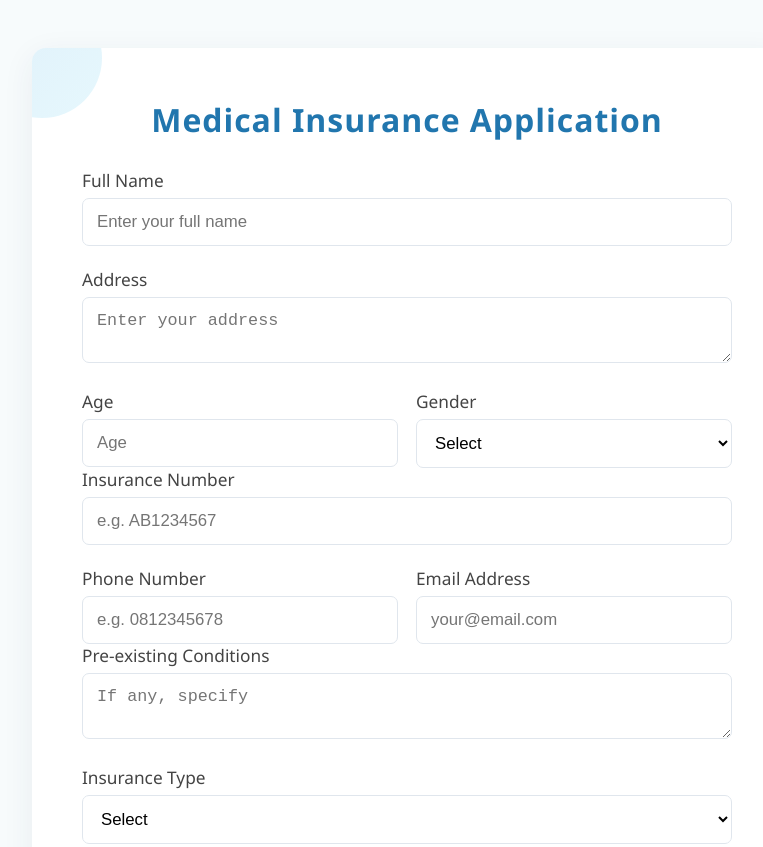
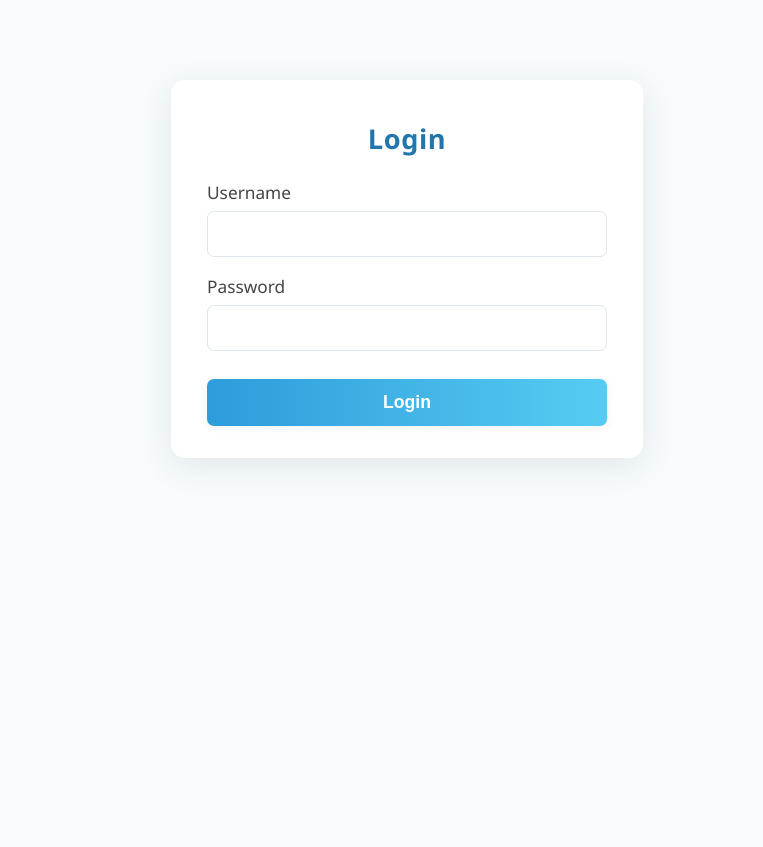
Before and after one commit to anaslatehRPA/website_form, a plain HTML site: page index.html in a window 1280 px wide. Shown: the top 847 px of the page, without its empty margins (233-996 px from the left). After the commit the page ends 800 px from the top, so only its background shows below. Drawn offline with Linux system fonts and the light colour scheme.

Commit message:
Add files via upload

```diff
--- a/index.html
+++ b/index.html
@@ -2,7 +2,7 @@
 <html lang="en">
 <head>
   <meta charset="UTF-8">
-  <title>Medical Insurance Application</title>
+  <title>Login | Medical Insurance Application</title>
   <meta name="viewport" content="width=device-width, initial-scale=1">
   <style>
     :root {
@@ -12,6 +12,7 @@
       --white: #fff;
       --border: #e0e6ed;
       --success: #27ae60;
+      --danger: #e74c3c;
     }
     body {
       font-family: 'Segoe UI', 'Roboto', Arial, sans-serif;
@@ -19,6 +20,79 @@
       margin: 0;
       padding: 0;
     }
+    /* Login Box */
+    .center-box {
+      max-width: 400px;
+      margin: 80px auto;
+      background: var(--white);
+      border-radius: 14px;
+      box-shadow: 0 8px 32px rgba(44, 62, 80, 0.10);
+      padding: 40px 36px 32px 36px;
+      position: relative;
+      text-align: center;
+    }
+    .login-title {
+      color: var(--primary-dark);
+      font-size: 1.7rem;
+      font-weight: 700;
+      margin-bottom: 24px;
+      letter-spacing: 0.02em;
+    }
+    .login-form .form-group {
+      text-align: left;
+      margin-bottom: 18px;
+    }
+    .login-form label {
+      font-weight: 500;
+      margin-bottom: 7px;
+      color: #444;
+      display: block;
+    }
+    .login-form input {
+      width: 100%;
+      padding: 12px;
+      border: 1.5px solid var(--border);
+      border-radius: 7px;
+      font-size: 1.07rem;
+      transition: border-color 0.2s;
+      box-sizing: border-box;
+      outline: none;
+      background: var(--white);
+    }
+    .login-form input:focus {
+      border-color: var(--primary);
+    }
+    .login-btn {
+      width: 100%;
+      background: linear-gradient(90deg, var(--primary), #56ccf2);
+      color: #fff;
+      border: none;
+      padding: 13px 0;
+      font-size: 1.1rem;
+      font-weight: 600;
+      border-radius: 7px;
+      box-shadow: 0 2px 8px rgba(44, 62, 80, 0.07);
+      cursor: pointer;
+      transition: background 0.2s;
+      margin-top: 10px;
+    }
+    .login-btn:hover {
+      background: linear-gradient(90deg, var(--primary-dark), #2d9cdb);
+    }
+    .error-message {
+      color: var(--danger);
+      background: #fcf0f1;
+      border: 1px solid #f3c4c7;
+      border-radius: 6px;
+      padding: 8px;
+      font-size: 1rem;
+      margin-bottom: 15px;
+      display: none;
+    }
+    /* Hide main app before login */
+    #app-content { display: none; }
+
+    /* Insurance Form */
     .form-wrapper {
       max-width: 650px;
       margin: 48px auto;
@@ -49,77 +123,35 @@
       font-size: 2rem;
       letter-spacing: 0.03em;
     }
-    form {
-      position: relative;
-      z-index: 2;
+    .form-group { margin-bottom: 22px; }
+    label { font-weight: 500; margin-bottom: 6px; display: block; color: #444; font-size: 1.08rem; }
+    input, select, textarea {
+      width: 100%; padding: 13px 14px; border: 1.5px solid var(--border);
+      border-radius: 7px; font-size: 1.05rem; background: var(--white);
+      transition: border-color 0.2s; box-sizing: border-box; outline: none;
     }
-    .form-group {
-      margin-bottom: 22px;
+    input:focus, select:focus, textarea:focus {
+      border-color: var(--primary); background: #f6fbfe;
     }
-    label {
-      font-weight: 500;
-      margin-bottom: 6px;
-      display: block;
-      color: #444;
-      font-size: 1.08rem;
-    }
-    input,
-    select,
-    textarea {
-      width: 100%;
-      padding: 13px 14px;
-      border: 1.5px solid var(--border);
-      border-radius: 7px;
-      font-size: 1.05rem;
-      background: var(--white);
-      transition: border-color 0.2s;
-      box-sizing: border-box;
-      outline: none;
-    }
-    input:focus,
-    select:focus,
-    textarea:focus {
-      border-color: var(--primary);
-      background: #f6fbfe;
-    }
-    textarea {
-      resize: vertical;
-      min-height: 60px;
-      max-height: 140px;
-    }
-    .form-row {
-      display: flex;
-      gap: 18px;
-    }
-    .form-row > .form-group {
-      flex: 1 1 0;
-      margin-bottom: 0;
-    }
+    textarea { resize: vertical; min-height: 60px; max-height: 140px; }
+    .form-row { display: flex; gap: 18px; }
+    .form-row > .form-group { flex: 1 1 0; margin-bottom: 0; }
     .btn-submit {
       background: linear-gradient(90deg, var(--primary), #56ccf2);
-      color: var(--white);
-      border: none;
-      padding: 15px 0;
-      font-size: 1.15rem;
-      font-weight: 600;
-      border-radius: 7px;
-      width: 100%;
-      box-shadow: 0 2px 8px rgba(44, 62, 80, 0.07);
-      cursor: pointer;
-      transition: background 0.2s, transform 0.13s;
-      margin-top: 10px;
+      color: var(--white); border: none; padding: 15px 0; font-size: 1.15rem;
+      font-weight: 600; border-radius: 7px; width: 100%;
+      box-shadow: 0 2px 8px rgba(44, 62, 80, 0.07); cursor: pointer;
+      transition: background 0.2s, transform 0.13s; margin-top: 10px;
     }
     .btn-submit:hover {
       background: linear-gradient(90deg, var(--primary-dark), #2d9cdb);
       transform: translateY(-1px) scale(1.01);
     }
     @media (max-width: 800px) {
-      .form-wrapper {
-        max-width: 96vw;
-        padding: 24px 4vw 14px 4vw;
-      }
+      .form-wrapper { max-width: 96vw; padding: 24px 4vw 14px 4vw; }
       .form-title { font-size: 1.25rem; }
       .form-row { flex-direction: column; gap: 0; }
+      .center-box { margin: 30px auto; }
     }
     /* Modal Overlay */
     .modal-overlay {
@@ -196,6 +228,25 @@
   </style>
 </head>
 <body>
+  <!-- Login Box -->
+  <div class="center-box" id="login-box">
+    <div class="login-title">Login</div>
+    <div class="error-message" id="login-error">Username or Password incorrect!</div>
+    <form class="login-form" id="loginForm" autocomplete="off">
+      <div class="form-group">
+        <label for="username">Username</label>
+        <input id="username" type="text" required autocomplete="username">
+      </div>
+      <div class="form-group">
+        <label for="password">Password</label>
+        <input id="password" type="password" required autocomplete="current-password">
+      </div>
+      <button type="submit" class="login-btn">Login</button>
+    </form>
+  </div>
+
+  <!-- Main App Content (hidden before login) -->
+  <div id="app-content">
     <div class="form-wrapper">
       <div class="form-title">Medical Insurance Application</div>
       <form id="insuranceForm" autocomplete="off">
@@ -252,7 +303,6 @@
         <button type="submit" class="btn-submit">Submit Application</button>
       </form>
     </div>
-
     <!-- Modal Success Box -->
     <div class="modal-overlay" id="modalOverlay">
       <div class="modal-box">
@@ -269,19 +319,36 @@
         <button class="modal-close-btn" id="modalCloseBtn">ปิด</button>
       </div>
     </div>
+  </div>
 
   <script>
+    // Login Logic
+    const loginBox = document.getElementById('login-box');
+    const appContent = document.getElementById('app-content');
+    const loginForm = document.getElementById('loginForm');
+    const loginError = document.getElementById('login-error');
+
+    // ตั้งค่า username/password ที่ต้องการ (ตัวอย่าง: admin/1234)
+    const correctUsername = "admin";
+    const correctPassword = "1234";
+
+    loginForm.addEventListener('submit', function(e) {
+      e.preventDefault();
+      const username = document.getElementById('username').value.trim();
+      const password = document.getElementById('password').value;
+      if(username === correctUsername && password === correctPassword){
+        loginBox.style.display = "none";
+        appContent.style.display = "block";
+      } else {
+        loginError.style.display = "block";
+        setTimeout(()=>{ loginError.style.display = "none"; }, 1800);
+      }
+    });
+
+    // Insurance Form Logic
     const modalOverlay = document.getElementById('modalOverlay');
     const modalCloseBtn = document.getElementById('modalCloseBtn');
     const refNoSpan = document.getElementById('refNo');
-
-    function generateRefNo() {
-      // สุ่มตัวเลข 10 หลัก
-      let result = '';
-      for(let i=0;i<10;i++) result += Math.floor(Math.random()*10);
-      return result;
-    }
-
     document.getElementById('insuranceForm').addEventListener('submit', function(e) {
       e.preventDefault();
       refNoSpan.textContent = generateRefNo();
@@ -291,12 +358,16 @@
     modalCloseBtn.addEventListener('click', () => {
       modalOverlay.classList.remove('show');
     });
-    // ปิดด้วยปุ่ม Esc
     window.addEventListener('keydown', (e) => {
       if (e.key === "Escape" && modalOverlay.classList.contains('show')) {
         modalOverlay.classList.remove('show');
       }
     });
+    function generateRefNo() {
+      let result = '';
+      for(let i=0;i<10;i++) result += Math.floor(Math.random()*10);
+      return result;
+    }
   </script>
 </body>
 </html>
```
Lines whose indentation alone changed are shown as unchanged.
